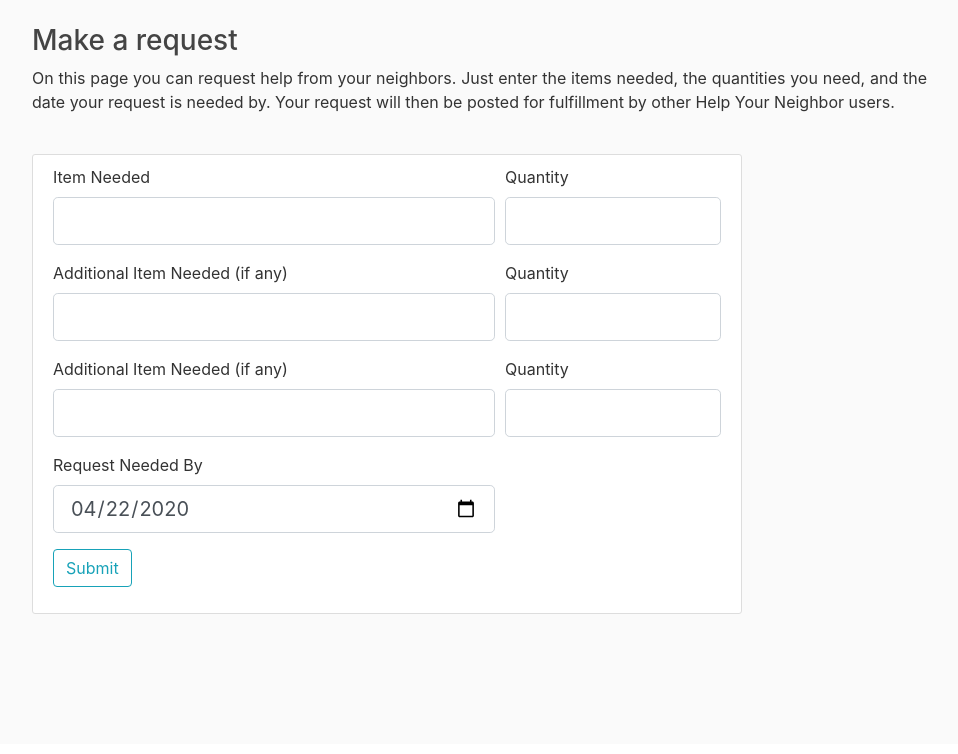
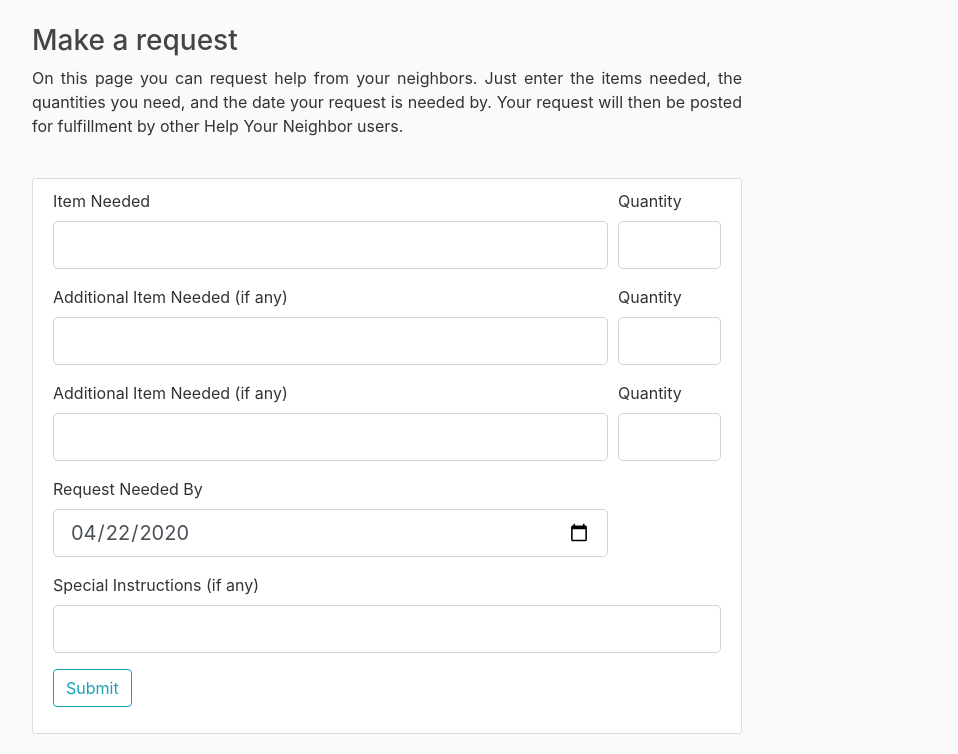
Before and after one commit to stackdragon/Help-Your-Neighbor, a Flask app: page /add in a window 1280 px wide. Shown: the part 56-810 px from the top of the page, without its empty margins (68-1026 px from the left). Before the commit the page ends 670 px from the top, so only its background shows below. Run offline with Flask 2, Linux system fonts and the light colour scheme; some libraries are stand-ins or nearby versions.

Commit message:
updated add form to include instructions field

```diff
--- a/project/forms.py
+++ b/project/forms.py
@@ -59,4 +59,5 @@ class AddForm(FlaskForm):
 	item3 = StringField('Additional Item Needed (if any)', validators=[Optional(), Length(min=2, max=30)])
 	qty3 = IntegerField('Quantity', validators=[Optional(), NumberRange(min=1, max=5)])
 	dateNeeded = DateField('Request Needed By', default=date.today, validators=[DateRange(min=date.today())])
+	specialInstructions = StringField('Special Instructions (if any)', validators=[Optional(), Length(min=2, max=200)])
 	submit = SubmitField('Submit')
--- a/project/routes.py
+++ b/project/routes.py
@@ -125,6 +125,8 @@ def add():
     # if add itme form is validly submitted
     if form.validate_on_submit():
 
+        # query db and add request here
+
         # display success message (this is temporary just to show the form works)
         flash(f'You created a new request!', 'success')
 
--- a/project/templates/add.html
+++ b/project/templates/add.html
@@ -1,6 +1,6 @@
 {% extends "layout.html" %}
 {% block content %}
-<div class="col-md-10">
+<div class="col-md-8">
 	<h3>Make a request</h3>
 	<p class="text-justify">On this page you can request help from your neighbors. Just enter the items needed, the quantities you need, and the date your request is needed by. Your request will then be posted for fulfillment by other Help Your Neighbor users.</p>
 	<br>
@@ -12,7 +12,7 @@
 			<fieldset class = "form group">
 				<div class="form-group">
 					<div class ="form-row">
-						<div class="col-md-8">
+						<div class="col-md-10">
 							<!-- display item entry label -->
 							{{ form.item1.label(class="form-control-label") }}
 
@@ -30,7 +30,7 @@
 							{{ form.item1(class="form-control form-control-lg") }}
 							{% endif %}
 						</div>
-						<div class="col-md-4">
+						<div class="col-md-2">
 							<!-- display quantity entry label -->
 							{{ form.qty1.label(class="form-control-label") }}
 
@@ -53,7 +53,7 @@
 
 				<div class="form-group">
 					<div class ="form-row">
-						<div class="col-md-8">
+						<div class="col-md-10">
 							<!-- display item entry label -->
 							{{ form.item2.label(class="form-control-label") }}
 
@@ -71,7 +71,7 @@
 							{{ form.item2(class="form-control form-control-lg") }}
 							{% endif %}
 						</div>
-						<div class="col-md-4">
+						<div class="col-md-2">
 							<!-- display quantity entry label -->
 							{{ form.qty2.label(class="form-control-label") }}
 
@@ -93,7 +93,7 @@
 				</div>
 				<div class="form-group">
 					<div class ="form-row">
-						<div class="col-md-8">
+						<div class="col-md-10">
 							<!-- display item entry label -->
 							{{ form.item2.label(class="form-control-label") }}
 
@@ -111,7 +111,7 @@
 							{{ form.item2(class="form-control form-control-lg") }}
 							{% endif %}
 						</div>
-						<div class="col-md-4">
+						<div class="col-md-2">
 							<!-- display quantity entry label -->
 							{{ form.qty2.label(class="form-control-label") }}
 
@@ -131,9 +131,10 @@
 						</div>
 					</div>
 				</div>
+
 				<div class="form-group">
 					<div class ="form-row">
-						<div class="col-md-8">
+						<div class="col-10">
 
 							{{ form.dateNeeded.label(class="form-control-label") }}
 
@@ -151,6 +152,33 @@
 						</div>
 					</div>
 				</div>
+
+				<div class="form-group">
+					<div class ="form-row">
+
+						<div class="col-md-12">
+							<!-- display item entry label -->
+							{{ form.specialInstructions.label(class="form-control-label") }}
+
+							<!-- display error message if item is entered incorrectly -->
+							{% if form.specialInstructions.errors %}
+							{{ form.specialInstructions(class="form-control form-control-lg is-invalid") }}
+							<div class="invalid-feedback">
+								{% for error in form.specialInstructions.errors %}
+								<span> {{ error }} </span>
+								{% endfor %}
+							</div>
+
+							<!-- otherwise, display item entry input field -->
+							{% else %}
+							{{ form.specialInstructions(class="form-control form-control-lg") }}
+							{% endif %}
+						</div>
+
+
+					</div>
+				</div>
+
 			</fieldset>
 			<div class="form-group">
 				{{ form.submit(class="btn btn-outline-info")}}
```
